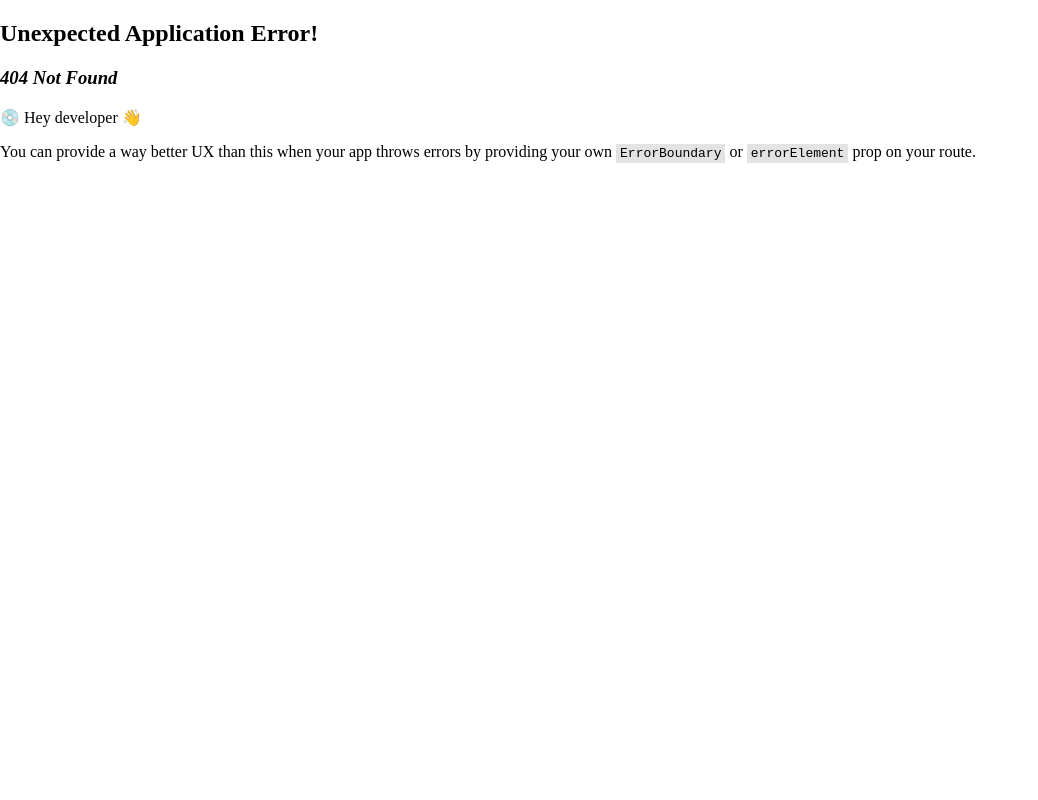
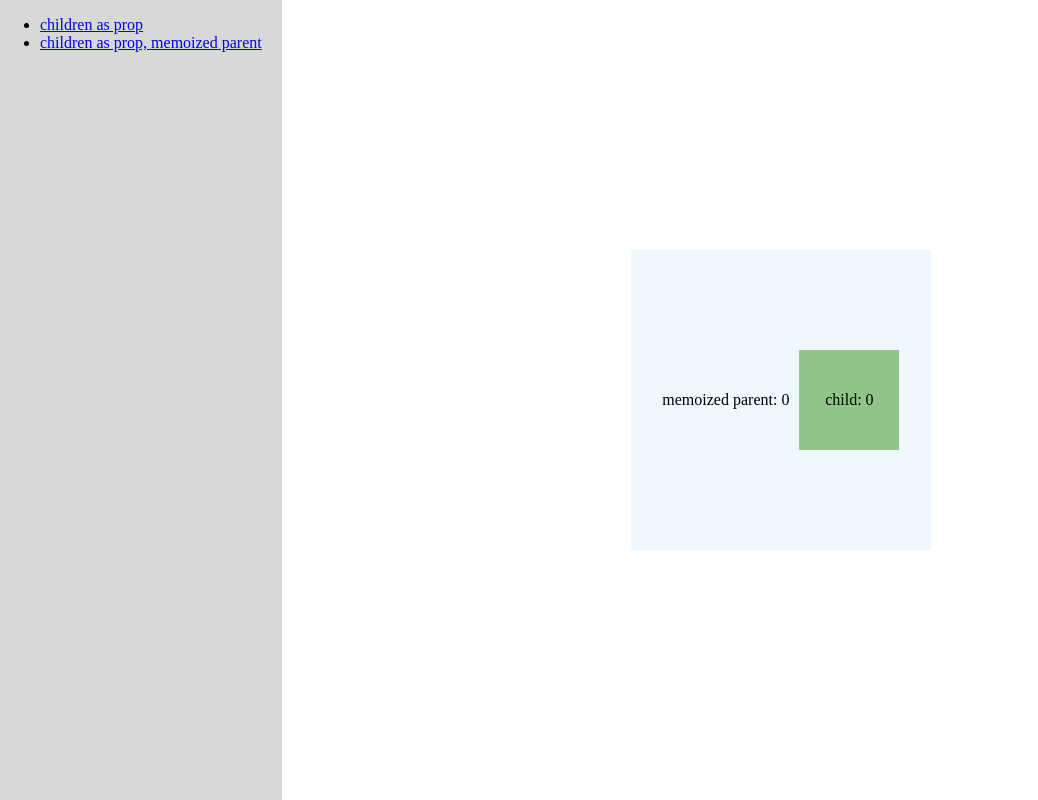
Before and after one commit to Ha-limLee/react-render, a React (Vite) app: page /children-prop-memoized-parent in a window 1280 px wide. Before the commit this address had no page. Shown: the whole page, without its empty margins (0-1038 px from the left). Built offline with nearby package versions, Linux system fonts and the light colour scheme.

Commit message:
✨ added children-prop-memoized-parent page

```diff
--- a/src/components/layout.tsx
+++ b/src/components/layout.tsx
@@ -12,7 +12,12 @@ export default function Layout({ children }: Props): React.JSX.Element {
         <nav style={{ paddingRight: "20px" }}>
           <ul>
             <li>
-              <a href={`/children-prop`}>children prop</a>
+              <a href={`/children-prop`}>children as prop</a>
+            </li>
+            <li>
+              <a href={`/children-prop-memoized-parent`}>
+                children as prop, memoized parent
+              </a>
             </li>
           </ul>
         </nav>
--- /dev/null
+++ b/src/components/parent-memoized.tsx
@@ -0,0 +1,32 @@
+import { memo, ReactNode, useRef, useState } from "react";
+import useColorTransition from "../hooks/use-color-transition";
+import style from "./parent.module.css";
+
+type Props = {
+  children: ReactNode;
+};
+
+function Parent({ children }: Props): React.JSX.Element {
+  const [count, setCount] = useState(0);
+  const el = useRef<HTMLDivElement>(null);
+
+  useColorTransition(el.current);
+
+  return (
+    <div
+      ref={el}
+      className={`${style.root}`}
+      onClick={() => {
+        setCount(count + 1);
+      }}
+    >
+      <p>{`memoized parent: ${count}`}</p>
+
+      <div>{children}</div>
+    </div>
+  );
+}
+
+const ParentMemoized = memo(Parent);
+
+export default ParentMemoized;
--- a/src/main.tsx
+++ b/src/main.tsx
@@ -2,8 +2,9 @@ import { StrictMode } from "react";
 import ReactDOM from "react-dom/client";
 import { RouterProvider, createBrowserRouter } from "react-router-dom";
 
+import Layout from "./components/layout.tsx";
 import ChildrenProp from "./routes/children-prop.tsx";
-import Layout from "./components/layout.tsx";
+import ChildrenPropMemoizedParent from "./routes/children-prop-memoized-parent.tsx";
 
 import "./index.css";
 
@@ -24,6 +25,14 @@ const router = createBrowserRouter([
       </Layout>
     ),
   },
+  {
+    path: "children-prop-memoized-parent",
+    element: (
+      <Layout>
+        <ChildrenPropMemoizedParent />
+      </Layout>
+    ),
+  },
 ]);
 
 const root = document.getElementById("root");
--- /dev/null
+++ b/src/routes/children-prop-memoized-parent.tsx
@@ -0,0 +1,15 @@
+import React from "react";
+import ParentMemoized from "../components/parent-memoized";
+import Child from "../components/child";
+
+import style from "./root.module.css";
+
+export default function ChildrenPropMemoizedParent(): React.JSX.Element {
+  return (
+    <div className={style.root}>
+      <ParentMemoized>
+        <Child />
+      </ParentMemoized>
+    </div>
+  );
+}
```
